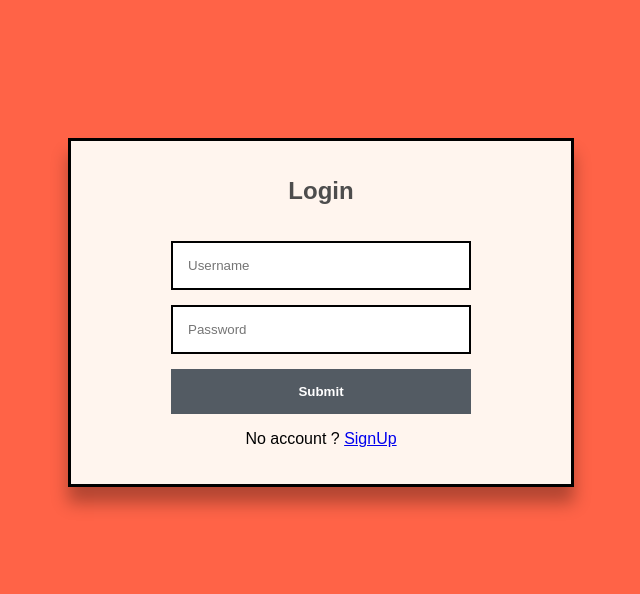
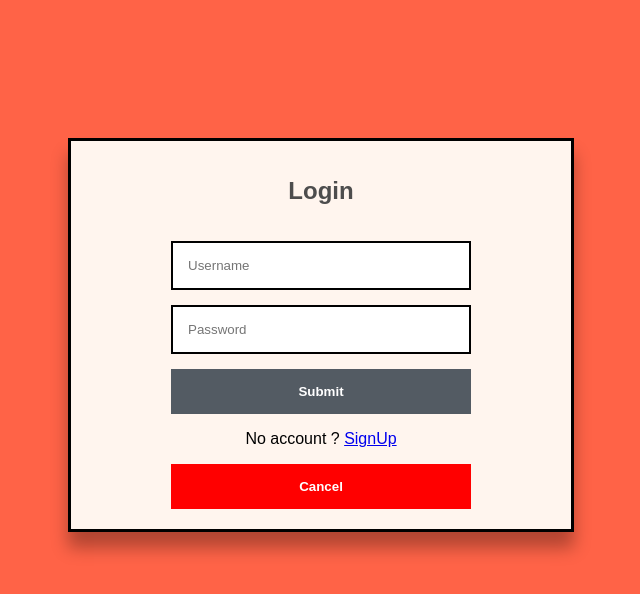
Before and after one commit to BluberryPickle/tomato, a plain HTML site: page login.html in a window 1280 px wide. Shown: the whole page, without its empty margins (319-959 px from the left). Drawn offline with Linux system fonts and the light colour scheme.

Commit message:
added cancel button

```diff
--- a/login.html
+++ b/login.html
@@ -14,6 +14,7 @@
                     <input type="submit">
                 </form>
                 <p>No account ? <a href="signup.html">SignUp</a></p>
+                <a href = 'index.html'><button type="button" class="back" >Cancel</button></a>
             </div>
         </div>
     </body>
```
